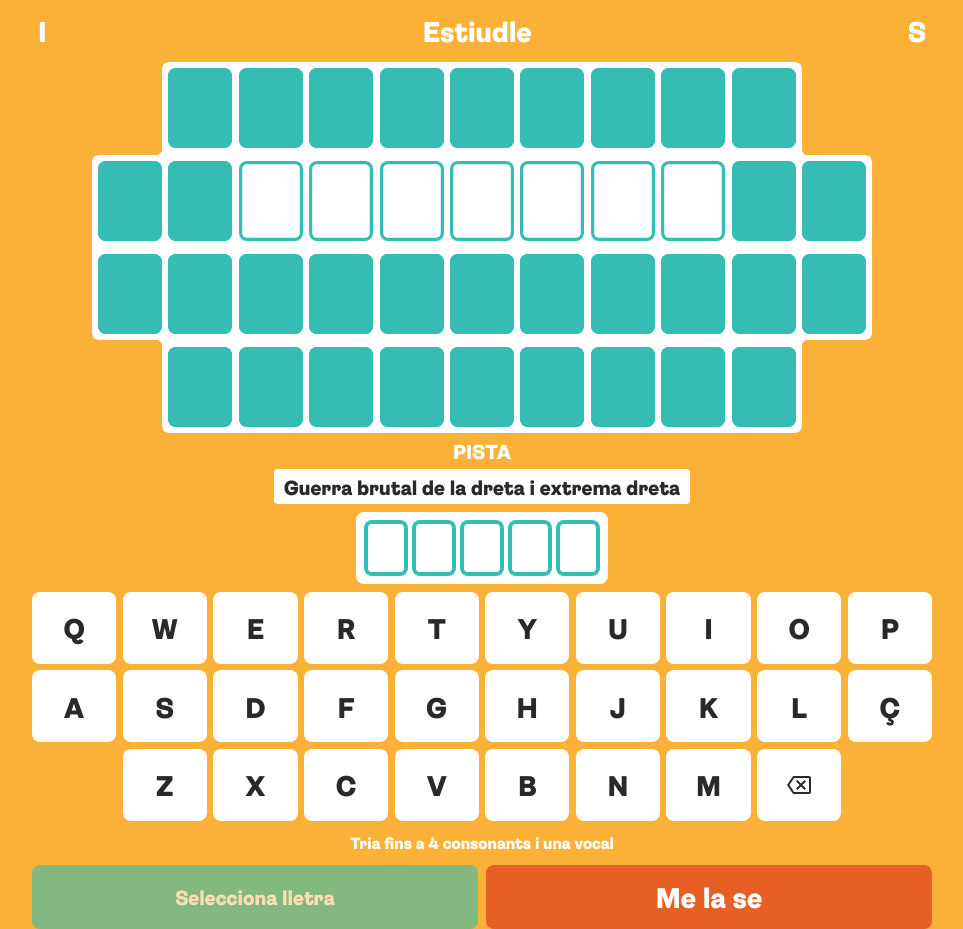
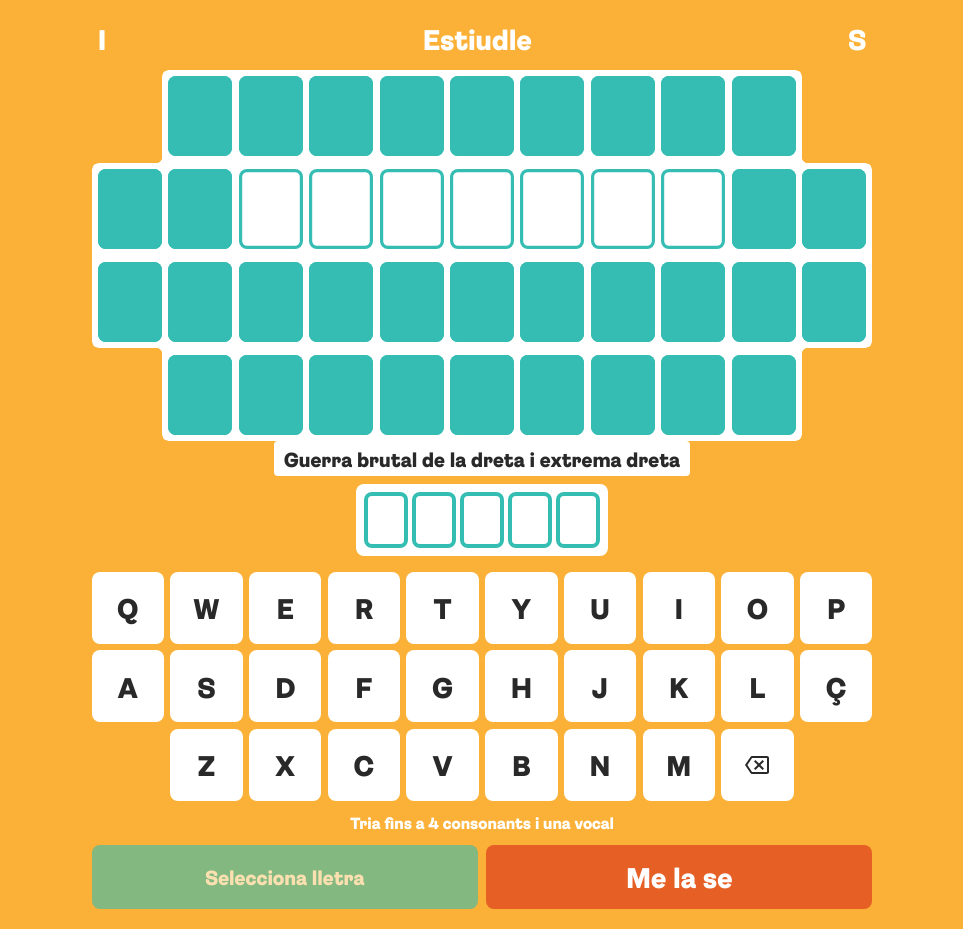
Before and after one commit to compromis/estiudle, a Vue app: page / in a window 1280 px wide. Shown: the whole page, without its empty margins (158-1121 px from the left). After the commit the page ends 800 px from the top, so only its background shows below. Built offline with nearby package versions, Linux system fonts and the light colour scheme; a web font is replaced by a local one.

Commit message:
Style changes for testing

```diff
--- a/src/App.vue
+++ b/src/App.vue
@@ -10,6 +10,7 @@ import Results from './components/Results.vue'
 
 <template>
   <div class="main-container">
+    <div class="main-container-aligner">
       <AppNav />
       <PhraseBoard />
       <Clue />
@@ -17,14 +18,26 @@ import Results from './components/Results.vue'
       <Keyboard />
       <Results />
     </div>
+  </div>
   <Tester />
 </template>
 
-<style scoped>
+<style scoped lang="scss">
 .main-container {
-  padding-top: calc(var(--font-size-lg + 2rem));
-  margin: auto;
+  position: fixed;
+  display: flex;
+  top: 0;
+  bottom: 0;
+  left: 0;
+  right: 0;
+
+
+  &-aligner {
+    display: grid;
+    grid-template-rows: auto 1fr auto auto auto;
+    margin: 0 auto;
     max-width: 900px;
-  padding: 0 .25rem;
+    padding: .5rem .25rem;
+  }
 }
 </style>
--- a/src/components/Clue.vue
+++ b/src/components/Clue.vue
@@ -7,9 +7,6 @@ const { clue } = board
 
 <template>
   <div class="clue">
-    <div class="clue-title">
-      Pista
-    </div>
     <div class="clue-content">
       {{ clue }}
     </div>
--- a/src/components/PhraseBoard.vue
+++ b/src/components/PhraseBoard.vue
@@ -101,6 +101,7 @@ const isFilled = (letter) => letters.value.includes(letter)
     flex-direction: column;
     align-items: center;
     filter: url('#goo');
+    align-self: center;
   }
 
   .row {
```
Lines whose indentation alone changed are shown as unchanged.
